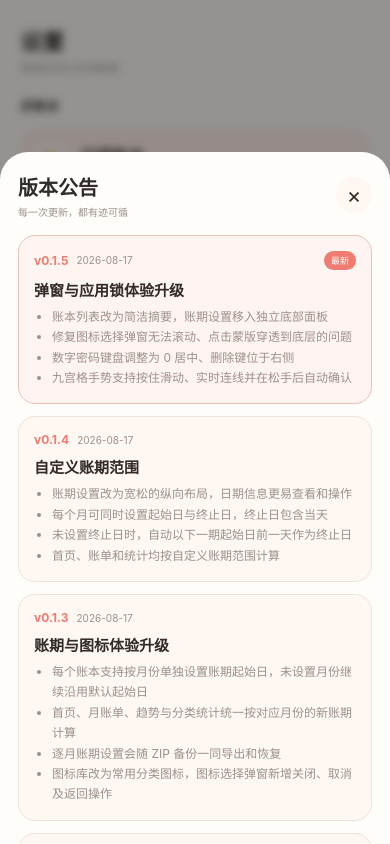
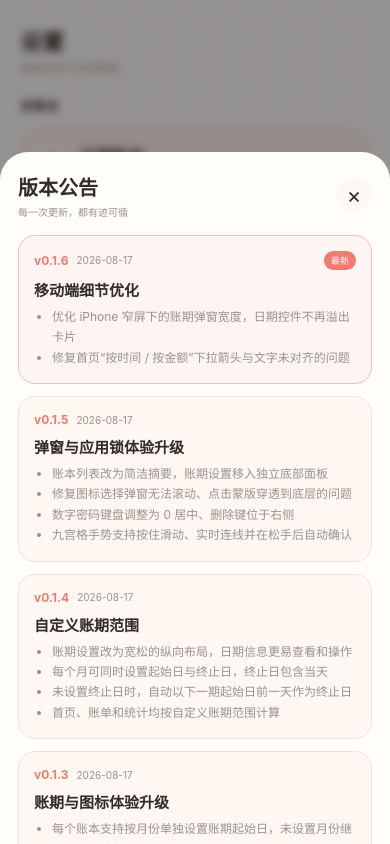
Before and after one commit to xdw-h/money, a Vue app: page /#/ledgers in a window 390 px wide. Shown: the top 844 px of the page. Built offline with nearby package versions, Linux system fonts and the light colour scheme.

Commit message:
build mobile bookkeeping PWA

```diff
--- a/package.json
+++ b/package.json
@@ -1,7 +1,7 @@
 {
   "name": "mobile-bookkeeping-h5",
   "private": true,
-  "version": "0.1.5",
+  "version": "0.1.6",
   "type": "module",
   "scripts": {
     "dev": "vite --host 0.0.0.0",
--- a/src/features/releaseNotes/release-notes.json
+++ b/src/features/releaseNotes/release-notes.json
@@ -1,4 +1,13 @@
 [
+  {
+    "version": "0.1.6",
+    "date": "2026-08-17",
+    "title": "移动端细节优化",
+    "items": [
+      "优化 iPhone 窄屏下的账期弹窗宽度，日期控件不再溢出卡片",
+      "修复首页“按时间 / 按金额”下拉箭头与文字未对齐的问题"
+    ]
+  },
   {
     "version": "0.1.5",
     "date": "2026-08-17",
```
Also changed, not shown: src/pages/HomePage.vue (+2 -1 lines), src/pages/SettingsPage.vue (+1 -0 lines), 1 other file (tests, documents, lock files or other folders).
